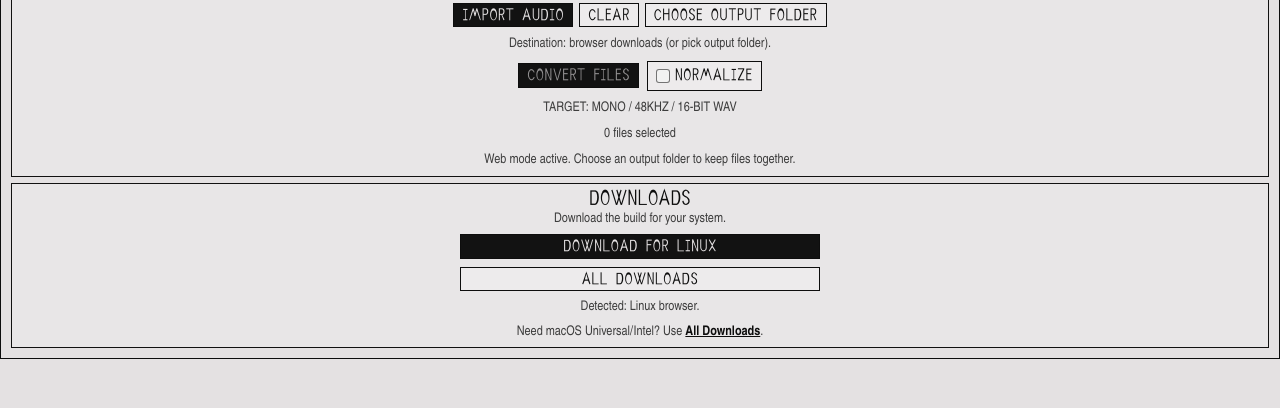
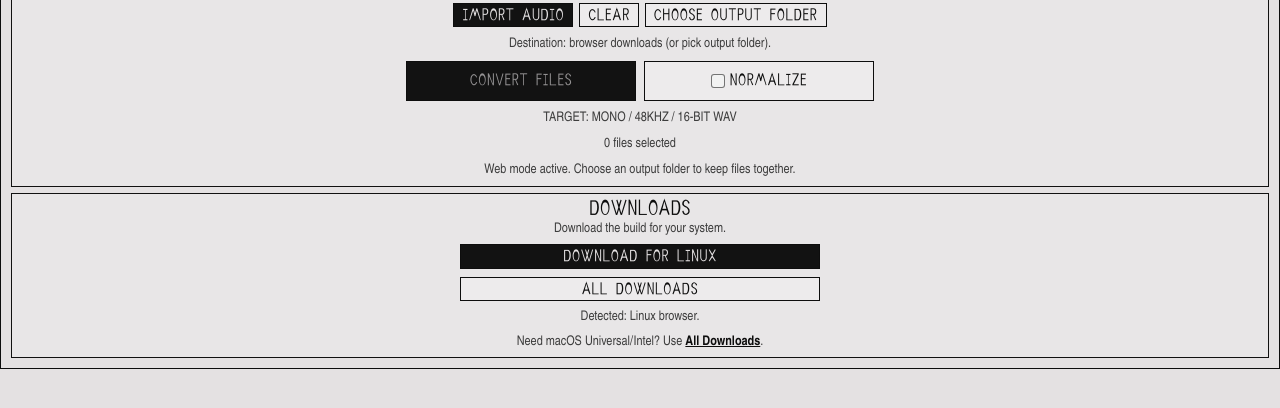
Before and after one commit to leonsomov/Geeky_Punks_file_converter_to_Erica_Synths, a website: page web/index.html in a window 1280 px wide. Shown: the part 184-592 px from the top of the page. Drawn offline with Linux system fonts and the light colour scheme.

Commit message:
Make Convert and Normalize controls equal size

```diff
--- a/resources/styles.css
+++ b/resources/styles.css
@@ -158,6 +158,16 @@ h3 {
   gap: 8px;
 }
 
+.action-row > .btn,
+.action-row > .toggle-wrap {
+  width: 230px;
+  height: 40px;
+  display: inline-flex;
+  align-items: center;
+  justify-content: center;
+  box-sizing: border-box;
+}
+
 .btn {
   border: 1px solid var(--ink);
   border-radius: 0;
@@ -195,14 +205,12 @@ h3 {
 }
 
 .toggle-wrap {
-  display: inline-flex;
-  align-items: center;
   gap: 5px;
   border: 1px solid var(--ink);
   border-radius: 0;
   background: var(--track);
   color: var(--ink);
-  padding: 7px 8px;
+  padding: 0 8px;
   font-size: 0.72rem;
   font-family: "Climate Ice", "Arial Narrow", sans-serif;
   text-transform: uppercase;
```
